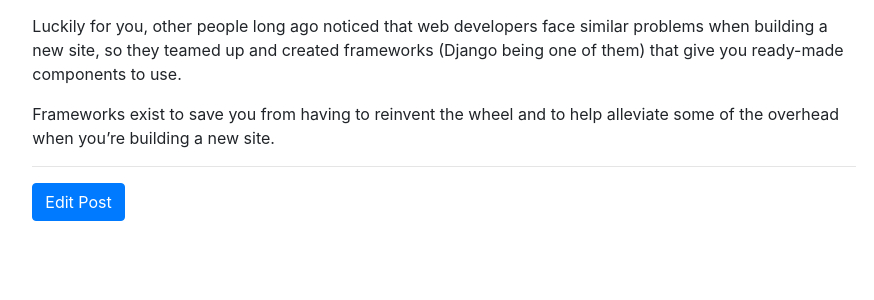
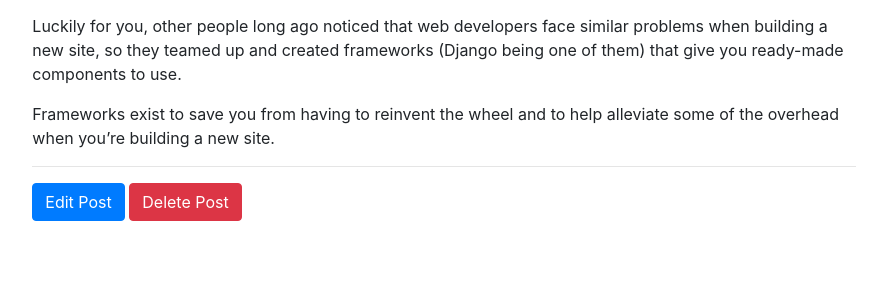
Before and after one commit to Moe07/PythonProject, a Django app: page /blogapp/10/ in a window 1280 px wide. Shown: the part 248-548 px from the top of the page, without its empty margins (196-1070 px from the left). Run offline with Django 3.2, Linux system fonts and the light colour scheme; data comes from the database, SQL or seed files in the repository; both versions use the stored data as it was after the commit; some libraries are stand-ins or nearby versions.

Commit message:
Added a delete button

```diff
--- a/mysite/blogapp/templates/blog_detail.html
+++ b/mysite/blogapp/templates/blog_detail.html
@@ -15,6 +15,49 @@
   </div>
   <p>{{ post.description_text | linebreaks }}</p>
   <hr>
-  <a class="btn btn-primary" href="{% url 'edit_post' post.pk%}">Edit Post</a>
 </div>
+<!-- Modal -->
+<div class="modal fade" id="editPostModal" tabindex="-1" role="dialog" aria-labelledby="editPostModalLabel" aria-hidden="true">
+  <div class="modal-dialog" role="document">
+    <div class="modal-content">
+      <div class="modal-header">
+        <h5 class="modal-title" id="editPostModalLabel">Create Post</h5>
+        <button type="button" class="close" data-dismiss="modal" aria-label="Close">
+        <span aria-hidden="true">&times;</span>
+        </button>
+      </div>
+      <div class="modal-body">
+        <form method="post" id="editPostForm" action="{% url 'edit_post' post.pk%}">
+          {% csrf_token %}
+          <div class="form-group">
+            <label for="name">Author Name</label>
+            <input name="name" type="text" class="form-control" id="name" value="{{post.author.author_name}}">
+          </div>
+          <div class="form-group">
+            <label for="bio">Author Bio</label>
+            <input name="bio" type="text" class="form-control" id="bio" value="{{post.author.author_bio}}">
+          </div>
+          <div class="form-group">
+            <label for="title">Title</label>
+            <input name="title" type="text" class="form-control" id="title" value="{{post.title_text}}">
+          </div>
+          <div class="form-group">
+            <label for="description">Description</label>
+            <textarea style="width:100%;max-width:100%;max-height:1%;" class="form-control" name="description" form="editPostForm">{{post.description_text}}</textarea>
+          </div>
+          <button type="submit" class="btn btn-primary">Submit</button>
+        </form>
+      </div>
+    </div>
+  </div>
+</div>
+<!-- Footer Button -->
+<footer class="col-md-8 offset-md-2">
+  <button type="button" class="btn btn-primary" data-toggle="modal" data-target="#editPostModal">
+  Edit Post
+  </button>
+  <a class="btn btn-danger" href="{% url 'delete_post' post.pk%}" >
+  Delete Post
+  </a>
+</footer>
 {% endblock %}
--- a/mysite/blogapp/templates/blog_index.html
+++ b/mysite/blogapp/templates/blog_index.html
@@ -25,7 +25,7 @@
         </button>
       </div>
       <div class="modal-body">
-        <form id="postForm" method="post" action="/blogapp/add_post_form_submission/">
+        <form id="postForm" method="post" action="{% url 'add_post' %}">
           {% csrf_token %}
           <div class="form-group">
             <label for="name">Author Name</label>
@@ -49,6 +49,7 @@
     </div>
   </div>
 </div>
+<!-- Footer Button -->
 <footer class="col-md-8 offset-md-2" style="padding-top:20px;">
   <button type="button" class="btn btn-primary" data-toggle="modal" data-target="#postModal">
   Create New Post
--- a/mysite/blogapp/urls.py
+++ b/mysite/blogapp/urls.py
@@ -6,7 +6,7 @@ from . import views
 urlpatterns = [
      path("", views.blog_index, name="blog_index"),
      path("<int:pk>/", views.blog_detail, name="blog_detail"),
-     url(r'^add_post_form_submission/$', views.add_post_form_submission, name='add_post_form_submission'),
-     url(r'^edit_post_form_submission(?P<pk>\d+)/$', views.edit_post_form_submission, name='edit_post_form_submission'),
+     url(r'^add_post/$', views.add_post, name='add_post'),
      url(r'^edit_post(?P<pk>\d+)/$', views.edit_post, name="edit_post"),
+     url(r'^delete_post(?P<pk>\d+)/$', views.delete_post, name="delete_post"),
 ]
--- a/mysite/blogapp/views.py
+++ b/mysite/blogapp/views.py
@@ -23,7 +23,7 @@ def blog_detail(request, pk):
     return render(request, "blog_detail.html", context)
 
 
-def add_post_form_submission(request):
+def add_post(request):
     name = request.POST["name"]
     bio = request.POST["bio"]
     title = request.POST["title"]
@@ -37,17 +37,7 @@ def add_post_form_submission(request):
     response = redirect('/blogapp/')
     return response
 
-
 def edit_post(request,pk):
-    post = Post.objects.get(pk=pk)
-    authors = Author.objects.filter(post=post)
-    context = {
-        "post": post,
-        "authors": authors,
-    }
-    return render(request, "edit_post.html", context)
-
-def edit_post_form_submission(request,pk):
 
     post = Post.objects.get(pk=pk)
     name = request.POST["name"]
@@ -65,3 +55,10 @@ def edit_post_form_submission(request,pk):
 
     response = redirect('/blogapp/')
     return response
+
+def delete_post(request,pk):
+     post = Post.objects.get(pk=pk)
+     post.delete()
+
+     response = redirect('/blogapp/')
+     return response
```
Also changed, not shown: mysite/blogapp/templates/edit_post.html (deleted, +0 -26 lines), mysite/db.sqlite3.
